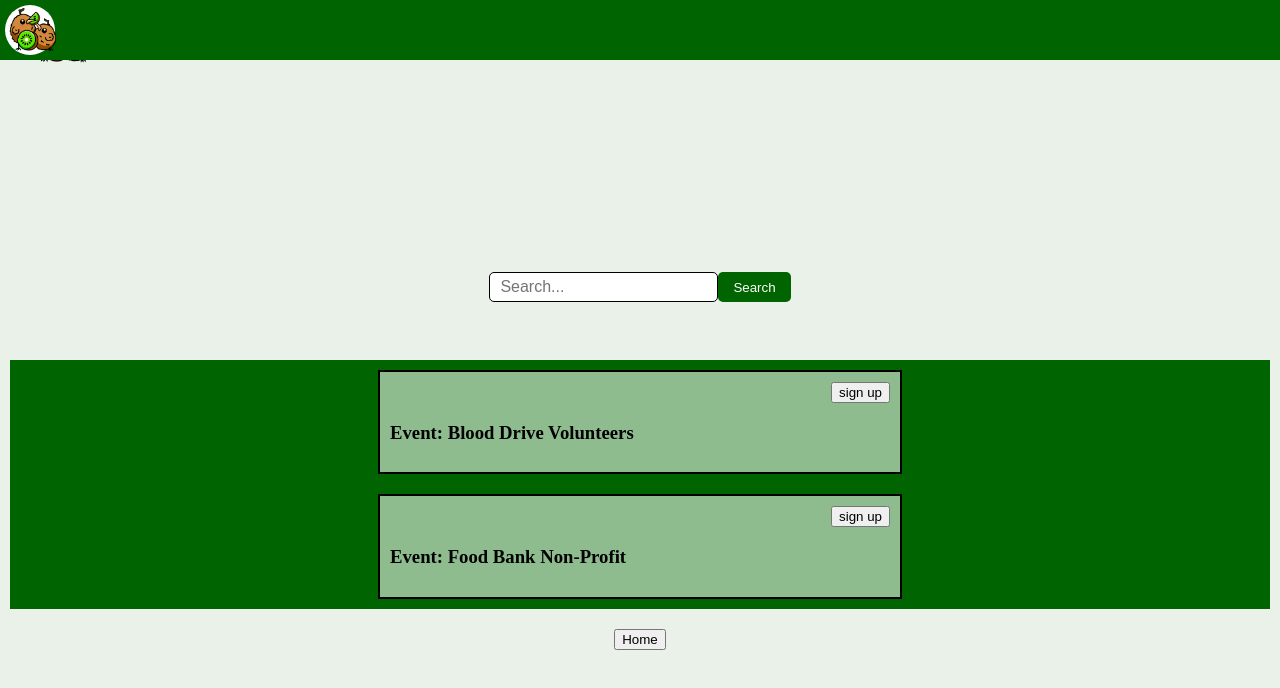
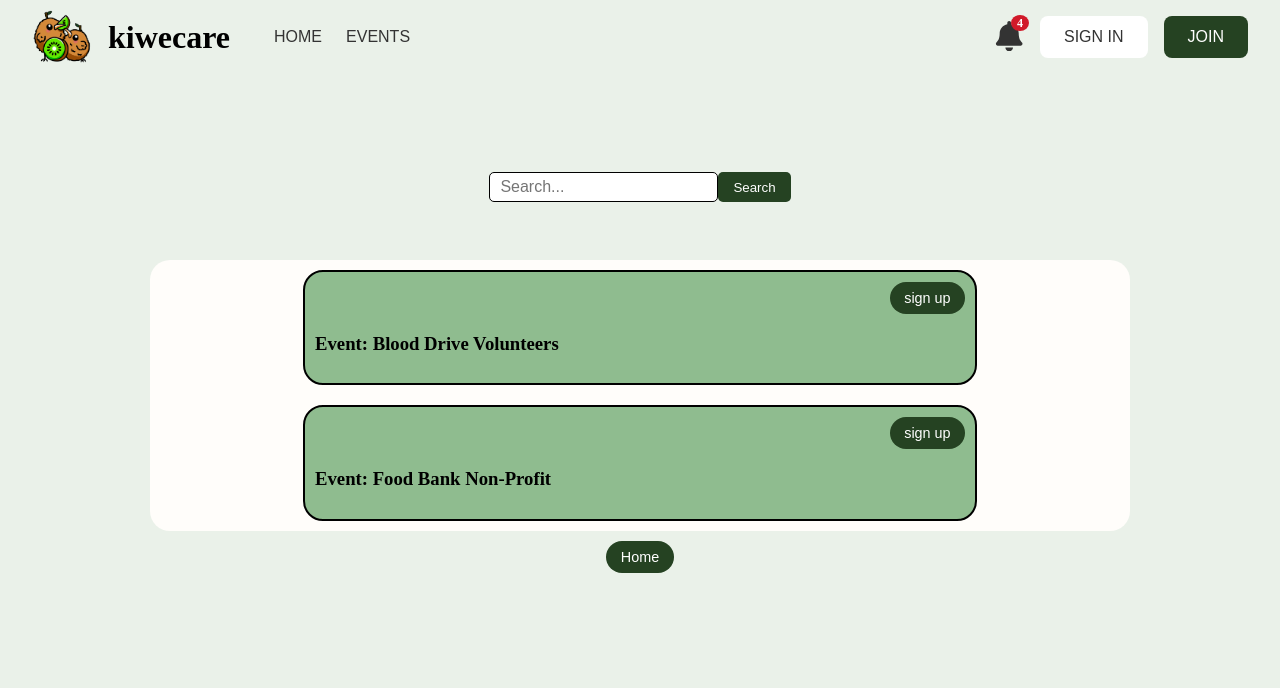
Before and after one commit to vlonk/volunteer-application, a React (Create React App) app in the folder frontend/: page /events in a window 1280 px wide. Shown: the top 688 px of the page. Built offline with nearby package versions, Linux system fonts and the light colour scheme.

Commit message:
updated events css to match with home

```diff
--- a/frontend/src/pages/events.js
+++ b/frontend/src/pages/events.js
@@ -1,7 +1,6 @@
 import React, {useState} from "react";
 import { useNavigate } from "react-router-dom";
 import "../styles/events.css";
-import kiWe from "../assets/kiWe.png";
 
 const SearchBar = ({onSearch}) => {
     const [searchTerm, setSearchTerm] = useState('');
@@ -60,25 +59,21 @@ const Event = () => {
 
     return (
         <div>
-            <div className = "events-header">
-                <div className = "events-header-circle">
-                    <div className = "events-header-logo">
-                        <img src = {kiWe} alt = ""/>
-                    </div>
-                </div>
-            </div>
 
-            <div className = "events-search-spacer"></div>
 
+            <div className = "events-search-spacer">
             <div className = "events-searchbar">
                     <SearchBar onSearch = {handleSearch}/>
             </div>
+            </div>
+
+
             <div className = "events-listing">
                 <ExpandBox title = "Event: Blood Drive Volunteers" content = "Info: In need of volunteers to aid staff in organizing blood drive for the city hospitals."/>
                 <ExpandBox title = "Event: Food Bank Non-Profit" content = "Info: Local non-profit in need of people willing to help in moving food boxes and handing out food items to people in need."/>
             </div>
 
-            <div className="events-home-button">
+            <div className="events-return-home">
 
                 <button onClick={() => navigate("/home")}>
                     Home
--- a/frontend/src/styles/events.css
+++ b/frontend/src/styles/events.css
@@ -15,7 +15,6 @@
     display: flex;
     justify-content: center;
     align-items: center;
-    margin-top: -50px;
     border-radius: 10px;
     padding: 10px;
 }
@@ -31,18 +30,32 @@
     height: 100%;             /*button also takes full height of its container */
     padding: 0 15px;
     border: none;
-    background-color: darkgreen;
+    background-color: #254222;
     color: white;
     cursor: pointer;
     border-radius: 5px;
 }
 
-.events-home-button {
+.events-return-home {
     display:grid;
     justify-content: center;
     align-items: center;
     border-radius: 5px;
     padding: 10px;
+}
+
+.events-return-home button {
+    background-color: #254222;
+    color: #fff;
+    border: none;
+    border-radius: 20px;
+    padding: 0.5rem 0.9rem;
+    font-size: 0.9rem;
+    cursor: pointer;
+}
+
+.events-return-home button:hover {
+    background-color: #1c3419;
 }
 
 .events-listing {
@@ -51,25 +64,27 @@
     flex-direction: column; /* flex only makes div items horizontal, have to use flex-direction to make it vertical */
     justify-content: center;
     align-items: center;
-    background-color: darkgreen;
-    margin: 10px;
+    background-color: #fffdfa;
+    border-radius: 20px;
+    margin: 0 150px;
 }
 
 .expandable-box {
     margin: 10px 0;
-    width: 500px;
+    width: 650px;
     padding: 10px;
     cursor: pointer;
     transition: height 0.3s ease;
     border: 2px solid black;
-background-color: darkseagreen;
+    border-radius: 20px;
+    background-color: darkseagreen;
 }
 
 .expandable-box.expanded {
-    background-color: #f0f0f0;
+    background-color: #EAF1E9;
     height: auto; /*expands box*/
     box-sizing: border-box;
-    width: 550px;
+    width: 700px;
 }
 
 .expandable-box p {
@@ -80,44 +95,29 @@ background-color: darkseagreen;
     display: block;
 }
 
-.events-header {
-    display: flex;
-    width: 100%;
-    height: 60px;
-    background-color: darkgreen;
-    position: fixed;    /* keeps header up top */
-    top: 0;
-    left: 0;
-    z-index: 0;
-}
-
-.events-header-logo {
+.events-search-spacer {
     display: flex;
     justify-content: center;
-    margin-left: 5px;
-    width: 100%;    /* width and height made to 100%, image was too small otherwise */
-    height: 100%;
-}
-
-.events-header-circle {
-    display: flex;
-    justify-content: center;
-    margin-left: 5px;
-    margin-top: 5px;
-    width: 50px;
-    height: 50px;
-    background-color: white;
-    border-radius: 50%; /* this makes the div a circel */
-}
-
-.events-search-spacer {
-    display: grid;
-    justify-content: left;
     align-items: center;
-    height: 30vh;
+    padding: 10px;
+    margin-top: 70px;
 }
 
 .sign-up {
     display: flex;
     justify-content: right;
 }
+
+.sign-up button {
+    background-color: #254222;
+    color: #fff;
+    border: none;
+    border-radius: 20px;
+    padding: 0.5rem 0.9rem;
+    font-size: 0.9rem;
+    cursor: pointer;
+}
+
+.sign-up button:hover {
+    background-color: #1c3419;
+}
```
